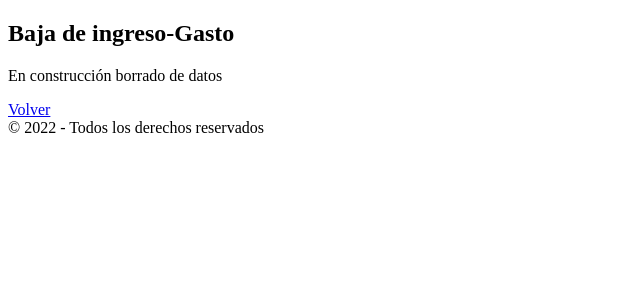
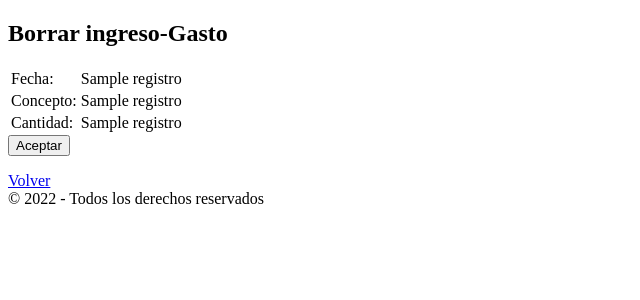
Before and after one commit to alfsan04/ingresos_gastos, a Python web app: template registro_ig/templates/delete.html in a window 1280 px wide. Shown: the part 60-360 px from the top of the page, without its empty margins (0-640 px from the left). Run offline with Jinja, Linux system fonts and the light colour scheme; the template is opened without the code that fills it: most values are stand-ins (such as "Sample title", 1, 10 or a date in 2020).

Commit message:
Página de borrar preparada para el borrado

```diff
--- a/data/movimientos.txt
+++ b/data/movimientos.txt
@@ -3,3 +3,7 @@
 3,06-01-2022,"Los Padres, firmado : el banquero",100.0
 4,2022-09-20,cosillas,100
 5,2022-09-14,Cosas,100
+6,2022-09-21,Gasolina,-89
+7,2022-09-21,Gasolina,-89
+8,2022-09-21,Horno,-350
+9,2022-09-20,Pago de camisetas,57
--- a/registro_ig/templates/delete.html
+++ b/registro_ig/templates/delete.html
@@ -1,10 +1,26 @@
 {% extends "base.html" %}
 {% block pageContent %}
     <h1>
-        Baja de ingreso-Gasto
+        Borrar ingreso-Gasto
     </h1>
-    <p>
-        En construcción borrado de datos
-    </p>
+
+    <table>
+        <tr>
+            <td>Fecha:</td>
+            <td>{{ registro[1] }}</td>
+        </tr>
+        <tr>
+            <td>Concepto:</td>
+            <td>{{ registro[2] }}</td>
+        </tr>
+        <tr>
+            <td>Cantidad:</td>
+            <td>{{ registro[3] }}</td>
+        </tr>
+    </table>
+    <form action="/borrar/{{ registro[0] }}" method="post">
+        <input type="submit" value="Aceptar">
+    </form>
+
     <a href="/">Volver</a>
 {% endblock %}
```
Also changed, not shown: registro_ig/routes.py (+29 -3 lines).
